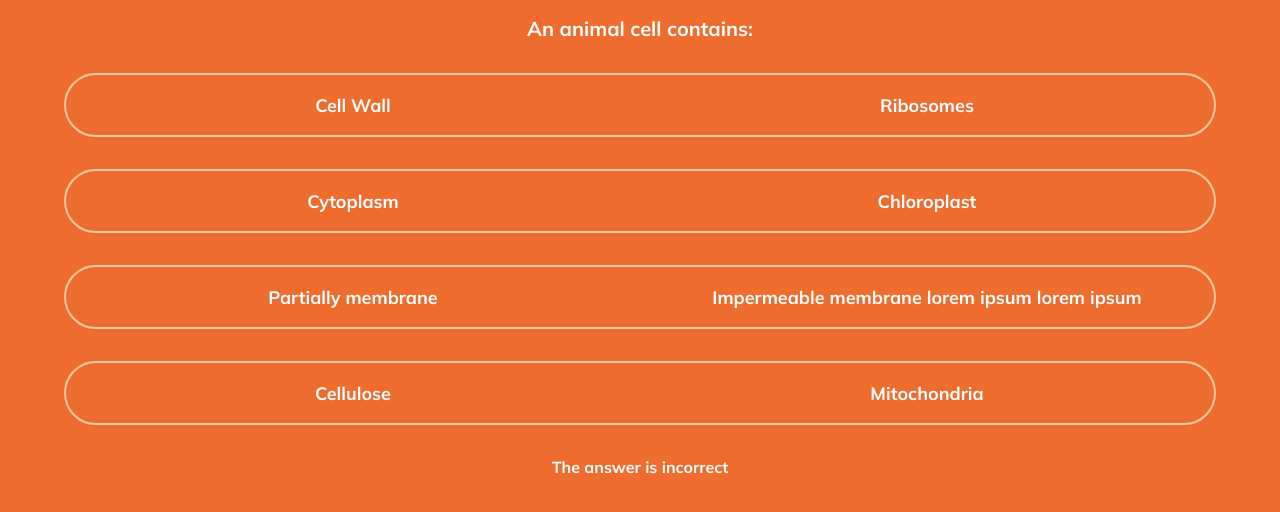
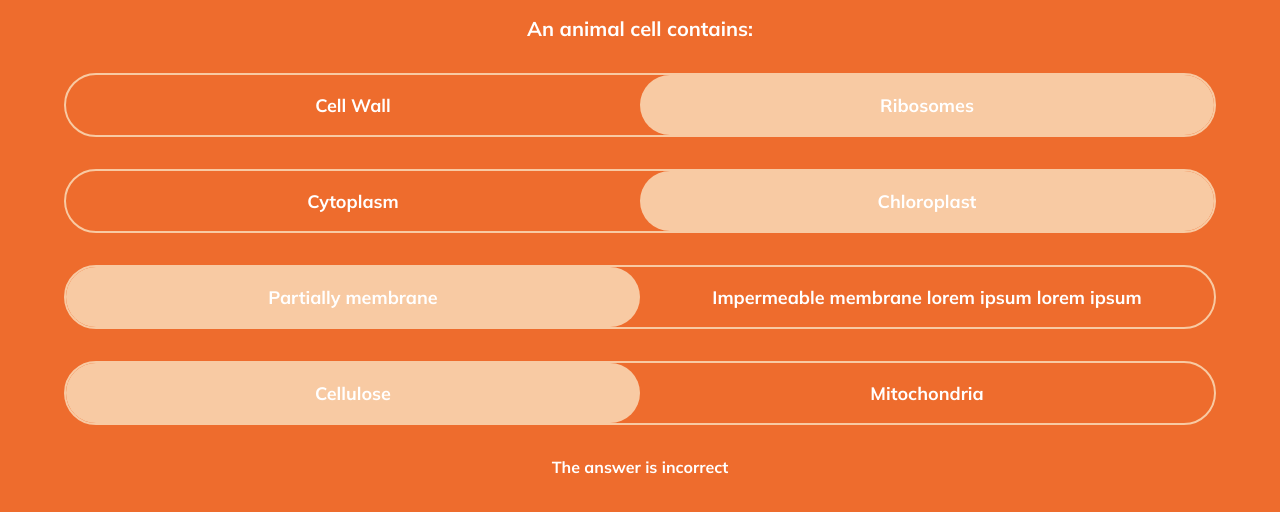
Before and after one commit to TheThomasY/quiz-toggle, a React (Create React App) app: page / in a window 1280 px wide. Shown: the top 512 px of the page. Built offline with nearby package versions, Linux system fonts and the light colour scheme.

Commit message:
feat: correct toggle animation for left/right and up/down

```diff
--- a/src/App.tsx
+++ b/src/App.tsx
@@ -1,16 +1,20 @@
+// * React
+import { useEffect, useState, useRef } from 'react';
+
 // * Components
 import AnswerOptions from './components/AnswerOptions';
 
 // * Styles
 import './App.scss';
 
+type QuestionAndAnswers = Readonly<{
+  question: string
+  answerOptions: string[][]
+  correct: number[]
+}[]>;
+
+
 function App() {
-  type QuestionAndAnswers = Readonly<{
-    question: string
-    answerOptions: string[][]
-    correct: number[]
-  }[]>;
-
   const questions: QuestionAndAnswers = [
     {
       question: 'An animal cell contains:',
@@ -26,10 +30,12 @@ function App() {
 
   let questionNo: number = 0;
 
+
+
   return (
     <div className="App">
       <h1 className='question'>An animal cell contains:</h1>
-      <ul className="answers-list">
+      <ul  className="answers-list">
         {questions[questionNo]['answerOptions'].map((option, index) => (
         <AnswerOptions answerOptions={option} correct={questions[questionNo]['correct'][index]} key={index}/>
       ))}
--- a/src/components/AnswerOptions.scss
+++ b/src/components/AnswerOptions.scss
@@ -8,6 +8,8 @@
 
   border: 2px solid #f8caa3;
   border-radius: 5rem;
+
+  position: relative;
 }
 
 .single-option {
@@ -20,4 +22,83 @@
   font-size: 1.8rem;
   font-weight: 700;
   cursor: pointer;
+  z-index: 100;
 }
+
+.selection-bubble-lr {
+  position: absolute;
+  width: 50%;
+  height: 100%;
+  left: 0;
+  top: 0;
+  border-radius: 5rem;
+  background-color: #f8caa3;
+  transition: all ease 0.5s;
+}
+
+.selection-bubble-ud {
+  position: absolute;
+  width: 100%;
+  height: 50%;
+  left: 0;
+  top: 0;
+  background-color: #f8caa3;
+  transition: border-radius ease 0.4s;
+}
+
+// * Animations for up, down, left, right
+// animation slide-right
+.slide-right {
+  animation: slide-right 0.25s cubic-bezier(0.25, 0.46, 0.45, 0.94) both;
+}
+@keyframes slide-right {
+  0% {
+    transform: translateX(0);
+  }
+  100% {
+    transform: translateX(100%);
+  }
+}
+
+// animation slide-left
+.slide-left {
+  animation: slide-left 0.25s cubic-bezier(0.25, 0.46, 0.45, 0.94) both;
+}
+@keyframes slide-left {
+  0% {
+    transform: translateX(100%);
+  }
+  100% {
+    transform: translateX(0%);
+  }
+}
+
+// animation slide-up
+.slide-up {
+  border-top-left-radius: 4.5rem;
+  border-top-right-radius: 4.5rem;
+  animation: slide-up 0.25s cubic-bezier(0.25, 0.46, 0.45, 0.94) both;
+}
+@keyframes slide-up {
+  0% {
+    transform: translateY(100%);
+  }
+  100% {
+    transform: translateY(0%);
+  }
+}
+
+// animation slide-down
+.slide-down {
+  border-bottom-left-radius: 4.5rem;
+  border-bottom-right-radius: 4.5rem;
+  animation: slide-down 0.25s cubic-bezier(0.25, 0.46, 0.45, 0.94) both;
+}
+@keyframes slide-down {
+  0% {
+    transform: translateY(0%);
+  }
+  100% {
+    transform: translateY(100%);
+  }
+}
--- a/src/components/AnswerOptions.tsx
+++ b/src/components/AnswerOptions.tsx
@@ -1,5 +1,5 @@
 // * React
-import React, { useState } from 'react';
+import React, { useState, useEffect, useRef } from 'react';
 
 // * Styles
 import './AnswerOptions.scss';
@@ -12,7 +12,6 @@ type Props = {
 
 type SelectedStyles = {
     borderRadius: string;
-    backgroundColor: string;
     color: string;
 }
 
@@ -24,16 +23,47 @@ export default function AnswerOptions({answerOptions, correct} : Props) {
     setSelected(parseInt(target.id[0]));
   }
 
+  // TODO Make state
   let selectedBubble: SelectedStyles = {
     borderRadius: '5rem',
-    backgroundColor: colors['orangeBorder'],
     color: colors['orangeSelectedText']
   };
 
+  const [bubbleClass, setBubbleClass] = useState<string>('')
+
+
+
+// * Get widths of list items to determine if they have wrapped
+  const [listWidth, setListWidth] = useState<number>(0);
+  const [answerWidth, setAnswerWidth] = useState<number>(0);
+
+  const refUL = useRef<any>([]);
+  const refAnswers = useRef<any>([]);
+
+  useEffect(() => {
+    // * Get the width of the list container, minus 4 for 2px border
+    setListWidth(refUL.current.offsetWidth - 4);
+    setAnswerWidth(refAnswers.current[0].offsetWidth);
+    // console.log('li width:',  refUL.current.offsetWidth - 4);
+    // console.log('answer widths:',  refAnswers.current[0].offsetWidth);
+  }, [])
+
+  useEffect(() => {
+    if (listWidth === answerWidth) {
+      setBubbleClass('selection-bubble-ud ' + (selected === 0 ? 'slide-up' : 'slide-down'))
+    } else {
+      setBubbleClass('selection-bubble-lr ' + (selected === 0 ? 'slide-left' : 'slide-right'))
+    }
+  }, [listWidth, answerWidth, selected])
+
   return (
-    <li className='answer-options'>
+    <li ref={refUL} className='answer-options'>
+      <div className={bubbleClass}></div>
       {answerOptions.map((option, index) => (
         <div
+        ref={ref => {
+          refAnswers.current[index] = ref;
+        }}
         id={index + option}
         onClick={selectOnClick}
         className={'single-option'} style={(index === selected) ? selectedBubble : undefined}
```
